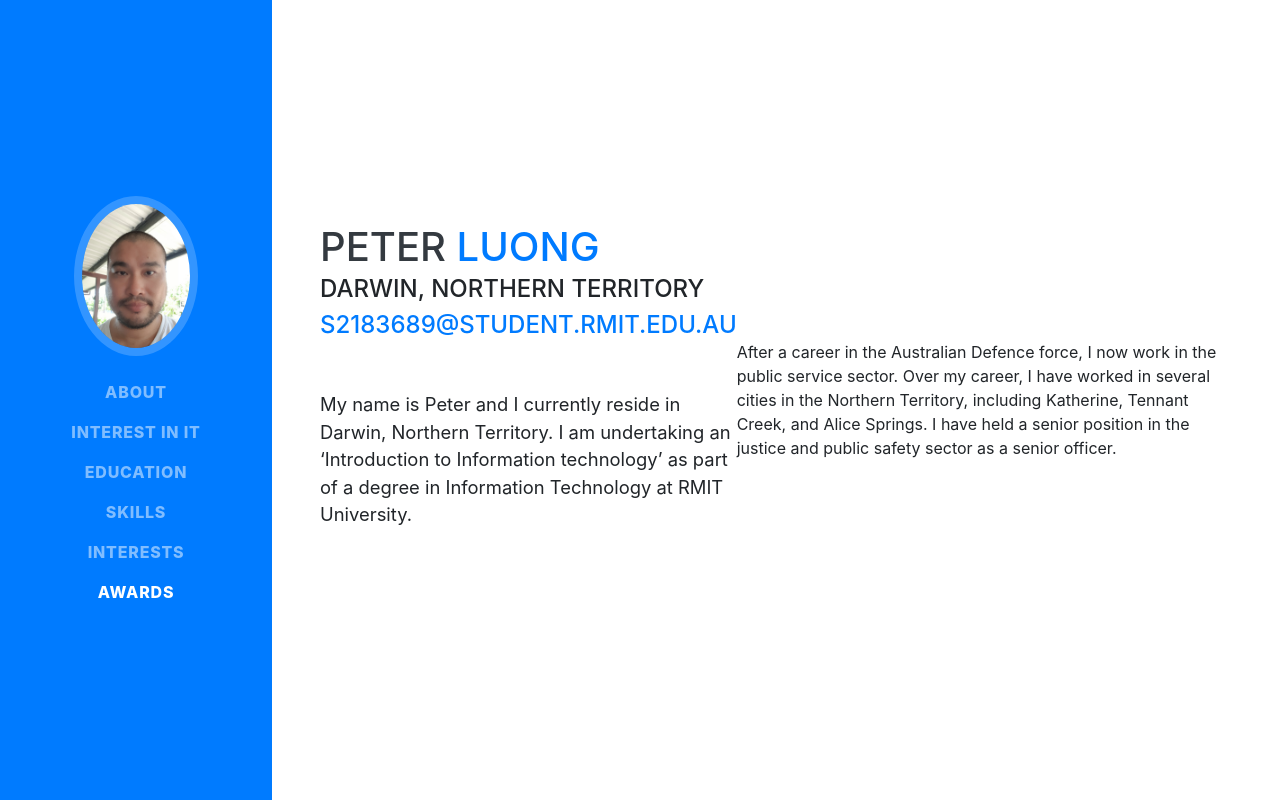
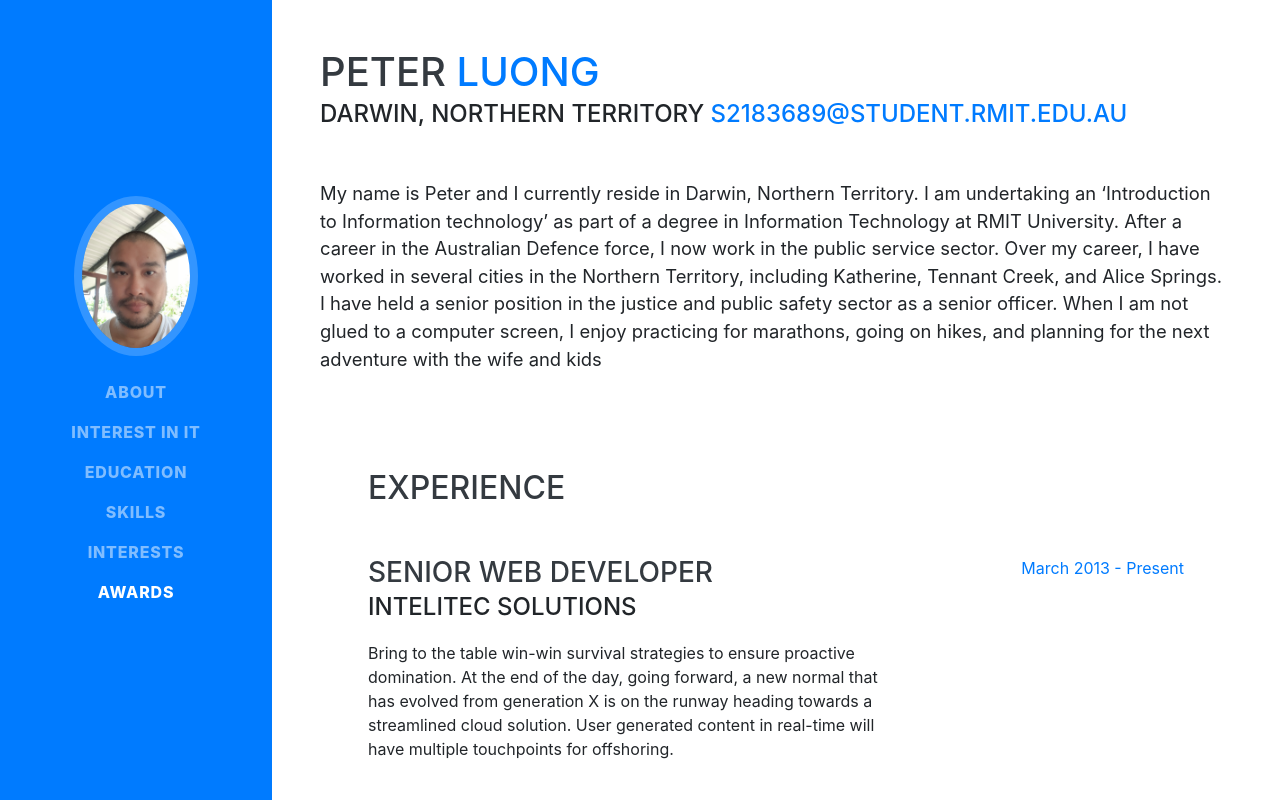
Before and after one commit to s2183689/Assignment-1, a website with bundled scripts: page index.html in a window 1280 px wide. Shown: the top 800 px of the page. Built offline with nearby package versions, Linux system fonts and the light colour scheme; a web font is replaced by a local one.

Commit message:
Update index.html

```diff
--- a/index.html
+++ b/index.html
@@ -70,11 +70,8 @@
           <a href="mailto:s2183689@student.rmit.edu.au">s2183689@student.rmit.edu.au</a>
         </div>
         <p class="lead mb-5">My name is Peter and I currently reside in Darwin, Northern Territory. I am undertaking an ‘Introduction to Information technology’ as part of a degree in Information Technology at RMIT University.
- </div>
-          After a career in the Australian Defence force, I now work in the public service sector. Over my career, I have worked in several cities in the Northern Territory, including Katherine, Tennant Creek, and Alice Springs. I have held a senior position in the justice and public
-safety sector as a senior officer.
-       </div>
-      When I am not glued to a computer screen, I enjoy practicing for marathons, going on hikes, and planning for the next adventure with the wife and kids
+          After a career in the Australian Defence force, I now work in the public service sector. Over my career, I have worked in several cities in the Northern Territory, including Katherine, Tennant Creek, and Alice Springs. I have held a senior position in the justice and public safety sector as a senior officer.
+          When I am not glued to a computer screen, I enjoy practicing for marathons, going on hikes, and planning for the next adventure with the wife and kids
 </p>
 
     <section class="resume-section p-3 p-lg-5 d-flex justify-content-center" id="experience">
```
